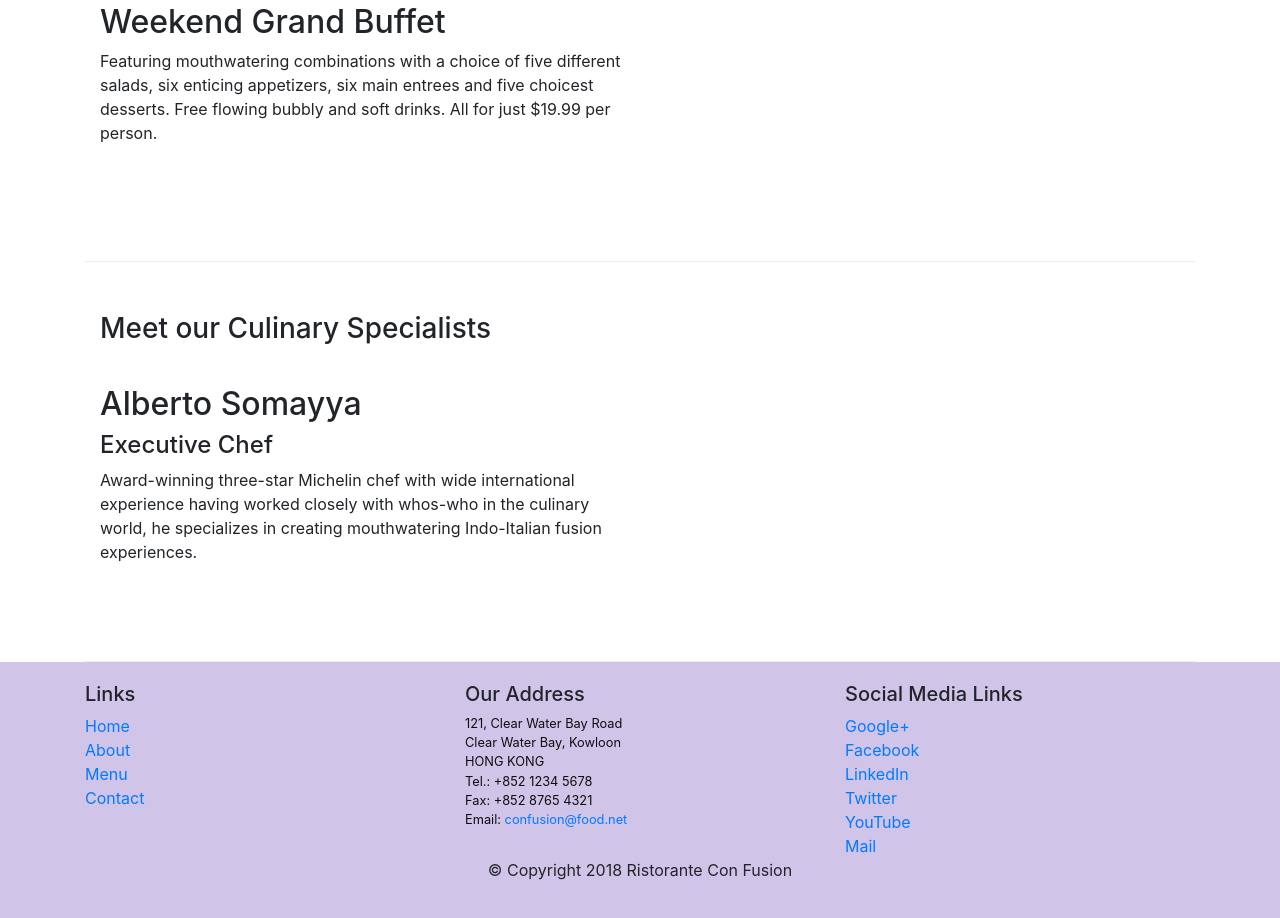
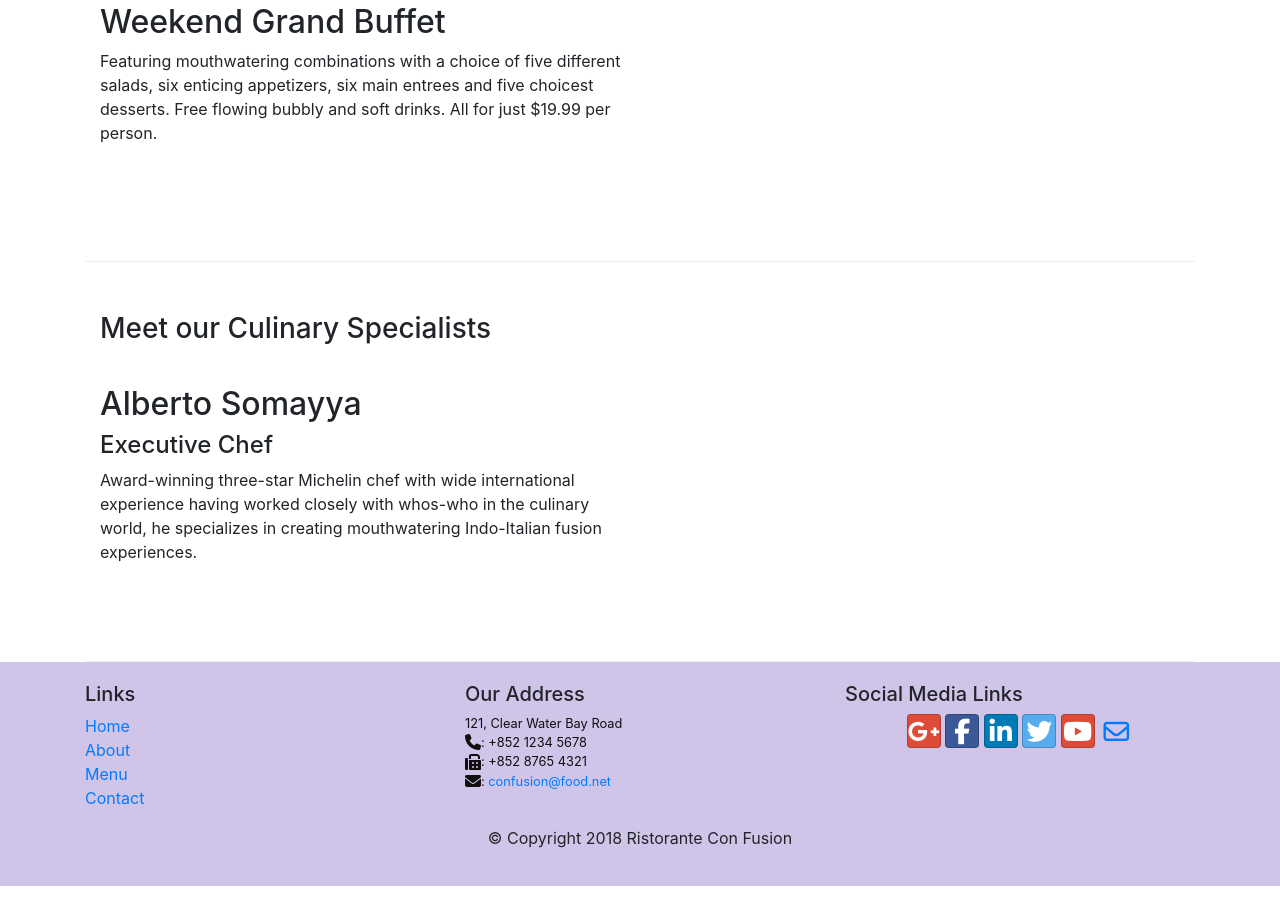
Before and after one commit to nguyentuyetnhi/tuyetnhi.github.io, a website: page index.html in a window 1280 px wide. Shown: the part 822-1740 px from the top of the page. After the commit the page ends 1708 px from the top, so only its background shows below. Drawn offline with nearby package versions, Linux system fonts and the light colour scheme.

Commit message:
Update index.html
incon font

```diff
--- a/index.html
+++ b/index.html
@@ -10,6 +10,8 @@
     <!-- Bootstrap CSS -->
     <link rel="stylesheet" href="node_modules/bootstrap/dist/css/bootstrap.min.css">
     <link href="css/styles.css" rel="stylesheet">
+    <link rel="stylesheet" href="node_modules/font-awesome/css/font-awesome.min.css">
+    <link rel="stylesheet" href="node_modules/bootstrap-social/bootstrap-social.css">
     <title>Ristorante con Fusion | About Us</title>
 </head>
 
@@ -22,10 +24,11 @@
             </button>
             <div class="collapse navbar-collapse" id="Navbar">
                 <ul class="navbar-nav mr-auto">
-                    <li class="nav-item active"><a class="nav-link" href="#">Home</a></li>
-                    <li class="nav-item"><a class="nav-link" href="./aboutus.html">About</a></li>
-                    <li class="nav-item"><a class="nav-link" href="#">Menu</a></li>
-                    <li class="nav-item"><a class="nav-link" href="#">Contact</a></li>
+                    <li class="nav-item active"><a class="nav-link" href="#"><span class="fa fa-home fa-lg"></span> Home</a></li>
+                    <li class="nav-item"><a class="nav-link" href="./aboutus.html"><span class="fa fa-info fa-lg"></span> About</a></li>
+                    <li class="nav-item"><a class="nav-link" href="#"><span class="fa fa-list fa-lg"></span> Menu</a></li>
+                    <li class="nav-item"><a class="nav-link" href="#"><span class="fa fa-address-card fa-lg"></span> Contact</a></li>
+
                 </ul>
             </div>
         </div>
@@ -90,21 +93,25 @@
               <h5>Our Address</h5>
               <address>
                 121, Clear Water Bay Road<br>
-                Clear Water Bay, Kowloon<br>
-                HONG KONG<br>
-                Tel.: +852 1234 5678<br>
-                Fax: +852 8765 4321<br>
-                Email: <a href="mailto:confusion@food.net">confusion@food.net</a>
+                <i class="fa fa-phone fa-lg"></i>: +852 1234 5678<br>
+                <i class="fa fa-fax fa-lg"></i>: +852 8765 4321<br>
+                <i class="fa fa-envelope fa-lg"></i>:
+                <a href="mailto:confusion@food.net">confusion@food.net</a>
+
+
               </address>
             </div>
             <div class="col-12 col-sm-4">
               <h5>Social Media Links</h5>
-              <a href="http://google.com/+">Google+</a><br>
-              <a href="http://www.facebook.com/profile.php?id=">Facebook</a><br>
-              <a href="http://www.linkedin.com/in/">LinkedIn</a><br>
-              <a href="http://twitter.com/">Twitter</a><br>
-              <a href="http://youtube.com/">YouTube</a><br>
-              <a href="mailto:">Mail</a>
+              <div class="text-center">
+                <a class="btn btn-social-icon btn-google" href="http://google.com/+"><i class="fa fa-google-plus"></i></a>
+                <a class="btn btn-social-icon btn-facebook" href="http://www.facebook.com/profile.php?id="><i class="fa fa-facebook"></i></a>
+                <a class="btn btn-social-icon btn-linkedin" href="http://www.linkedin.com/in/"><i class="fa fa-linkedin"></i></a>
+                <a class="btn btn-social-icon btn-twitter" href="http://twitter.com/"><i class="fa fa-twitter"></i></a>
+                <a class="btn btn-social-icon btn-google" href="http://youtube.com/"><i class="fa fa-youtube"></i></a>
+                <a class="btn btn-social-icon" href="mailto:"><i class="fa fa-envelope-o"></i></a>
+                </div>
+
             </div>
           </div>
         </div>
```
